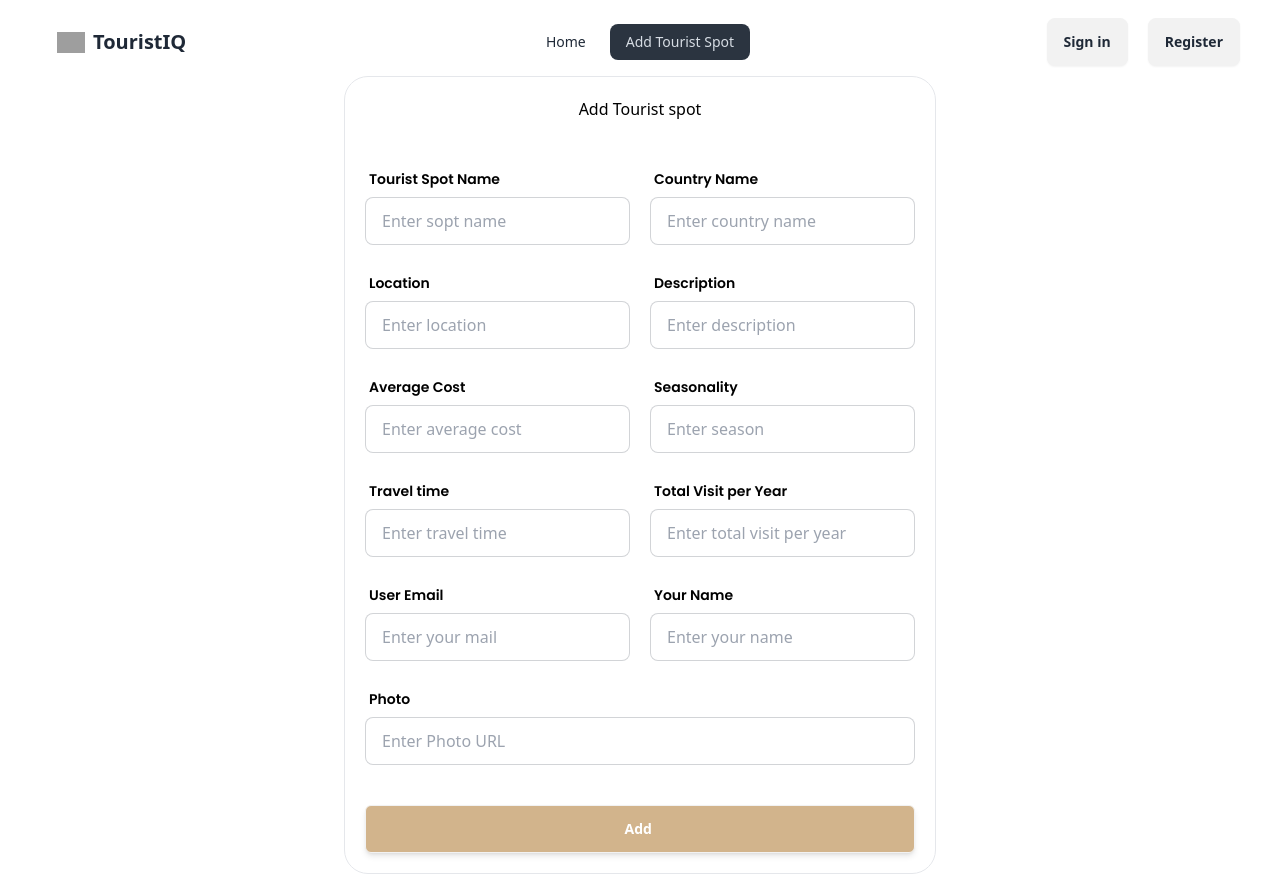
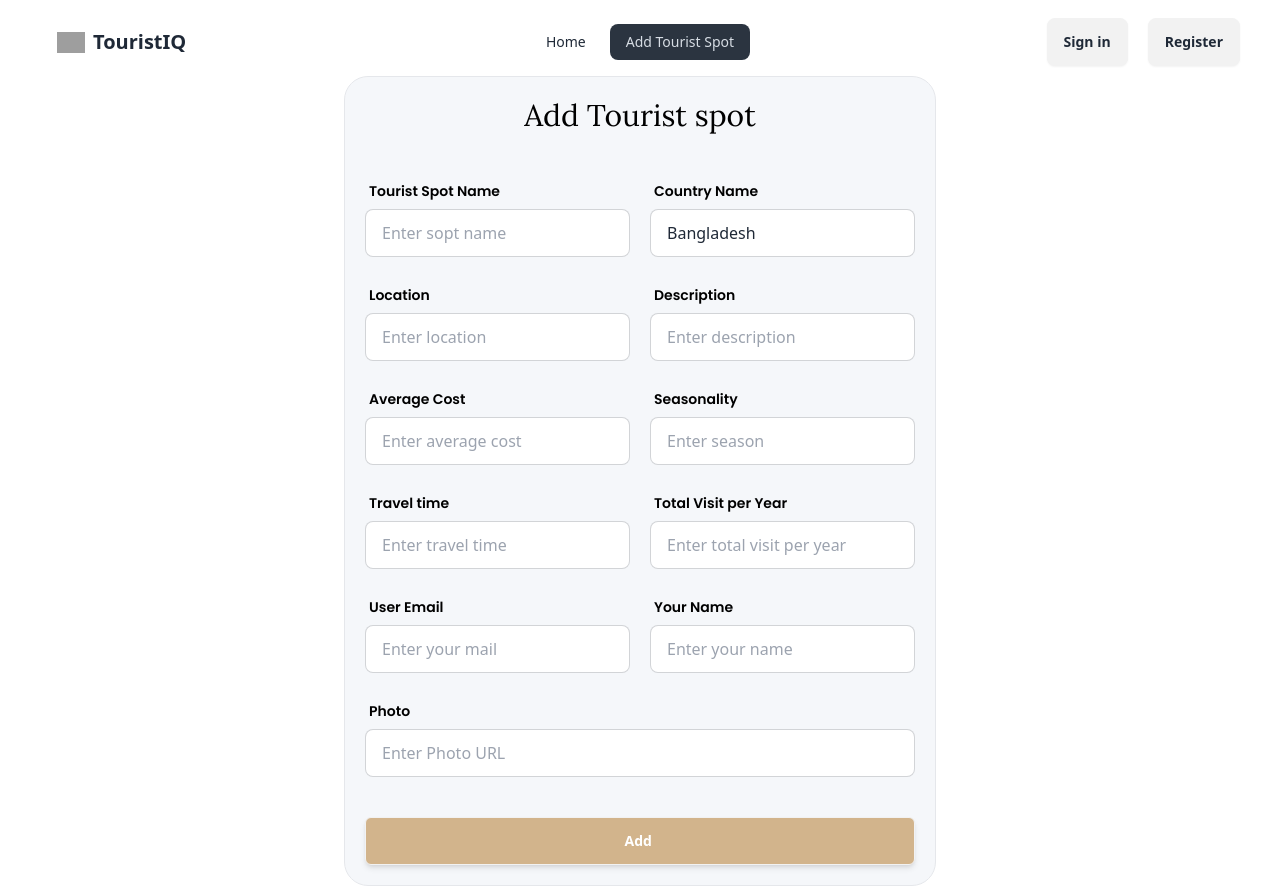
Before and after one commit to nhwnahid007/tourist-iq-client, a React (Vite) app: page /addTouristSpot in a window 1280 px wide. Built offline with nearby package versions, Linux system fonts and the light colour scheme; no server answers; grey boxes are pictures that could not be loaded.

Commit message:
send data to the database

```diff
--- a/src/Pages/AddTouristSpot/AddTouristSpot.jsx
+++ b/src/Pages/AddTouristSpot/AddTouristSpot.jsx
@@ -1,5 +1,13 @@
+import { useContext } from "react";
+import { AuthContext } from "../../Providers/AuthProvider";
+import Swal from "sweetalert2";
+
+
 const AddTouristSpot = () => {
+  const {user} = useContext(AuthContext)
+  console.log(user)
   const handleAddTourist = (event) => {
+
     event.preventDefault();
     const form = event.target;
 
@@ -11,7 +19,7 @@ const AddTouristSpot = () => {
     const season = form.season.value;
     const time = form.time.value;
     const number = form.number.value;
-    const email = form.email.value; // Corrected typo
+    const email = form.email.value;
     const name = form.name.value;
     const photo = form.photo.value;
 
@@ -29,14 +37,35 @@ const AddTouristSpot = () => {
       photo,
     };
     console.log(newTourist);
+    //send data to the server\
+    fetch("http://localhost:5000/tourist", {
+      method: "POST",
+      headers: {
+        "content-type": "application/json",
+      },
+      body: JSON.stringify(newTourist),
+    })
+      .then((res) => res.json())
+      .then((data) => {
+
+        console.log(data);
+        if (data.insertedId) {
+          Swal.fire({
+            title: "Success!",
+            text: "Info added successfully",
+            icon: "success",
+            confirmButtonText: "Cool",
+          });
+        }
+      });
   };
   return (
     <div className="flex justify-center">
       <form
         onSubmit={handleAddTourist}
-        className=" border hover:border-black p-5 backdrop-blur-sm rounded-3xl"
+        className=" border bg-[#F5F7FA] hover:border-black p-5 backdrop-blur-sm rounded-3xl"
       >
-        <h2 className="text-black text-center mb-10"> Add Tourist spot </h2>
+        <h2 className="text-black text-3xl font-lora text-center mb-10"> Add Tourist spot </h2>
         {/* Form name and quantity row */}
         <div className="lg:flex gap-x-5">
           <div className="form-control">
@@ -51,21 +80,24 @@ const AddTouristSpot = () => {
               className="input input-bordered"
               placeholder="Enter sopt name"
               name="spot"
+              required
             />
           </div>
 
-          <div className="form-control ">
+          <div className="form-control w-full">
             <label className="label">
               <span className="label-text font-poppins text-black font-semibold">
-                {" "}
-                Country Name{" "}
+                Country Name
               </span>
             </label>
-            <input
-              className="input input-bordered "
-              placeholder="Enter country name"
-              name="country"
-            />
+            <select required className="input input-bordered" name="country">
+              <option value="Bangladesh">Bangladesh</option>
+              <option value="Vietnam">Vietname</option>
+              <option value="Singapore">Singapore</option>
+              <option value="Thailand">Thailand</option>
+              <option value="Malaysia">Malaysia</option>
+              <option value="Cambodia">Cambodia</option>
+            </select>
           </div>
         </div>
         {/* Form row end */}
@@ -83,6 +115,7 @@ const AddTouristSpot = () => {
               className="input input-bordered "
               placeholder="Enter location"
               name="location"
+
             />
           </div>
 
@@ -175,11 +208,15 @@ const AddTouristSpot = () => {
                 User Email{" "}
               </span>
             </label>
-            <input
+            {
+              user?.email? <input className="input input-bordered " readOnly type="text" name="email" placeholder="email" id="" defaultValue={user?.email} /> : <input
               className="input input-bordered "
               placeholder="Enter your mail"
               name="email"
+              required
+
             />
+            }
           </div>
 
           <div className="form-control ">
```
